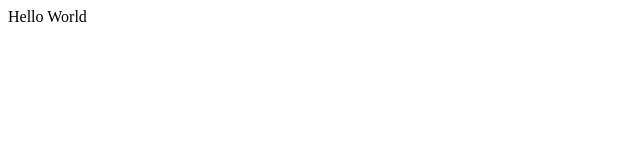
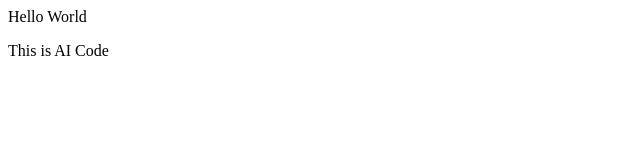
Before and after one commit to Simpython/Project-1-Practice, a plain HTML site: page index.html in a window 1280 px wide. Shown: the full height of the page, 0-640 px from the left. Drawn offline with Linux system fonts and the light colour scheme.

Commit message:
add new paragraphs

```diff
--- a/index.html
+++ b/index.html
@@ -1 +1,3 @@
 <p>Hello World</p>
+
+<p>This is AI Code</p>
```
Also changed, not shown: 1 other file.
